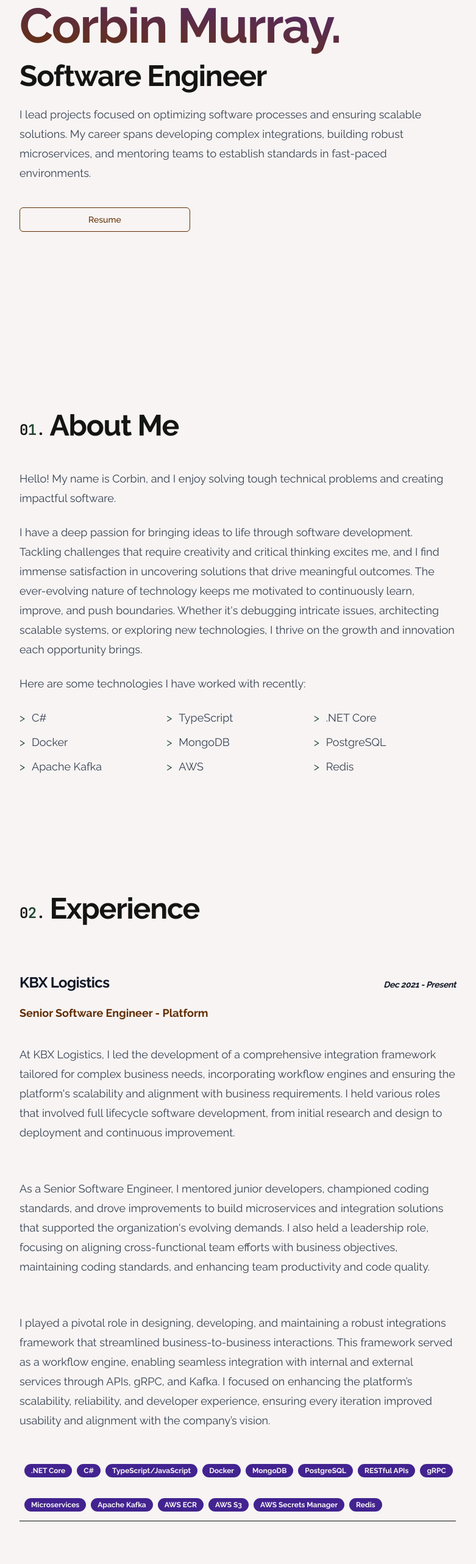
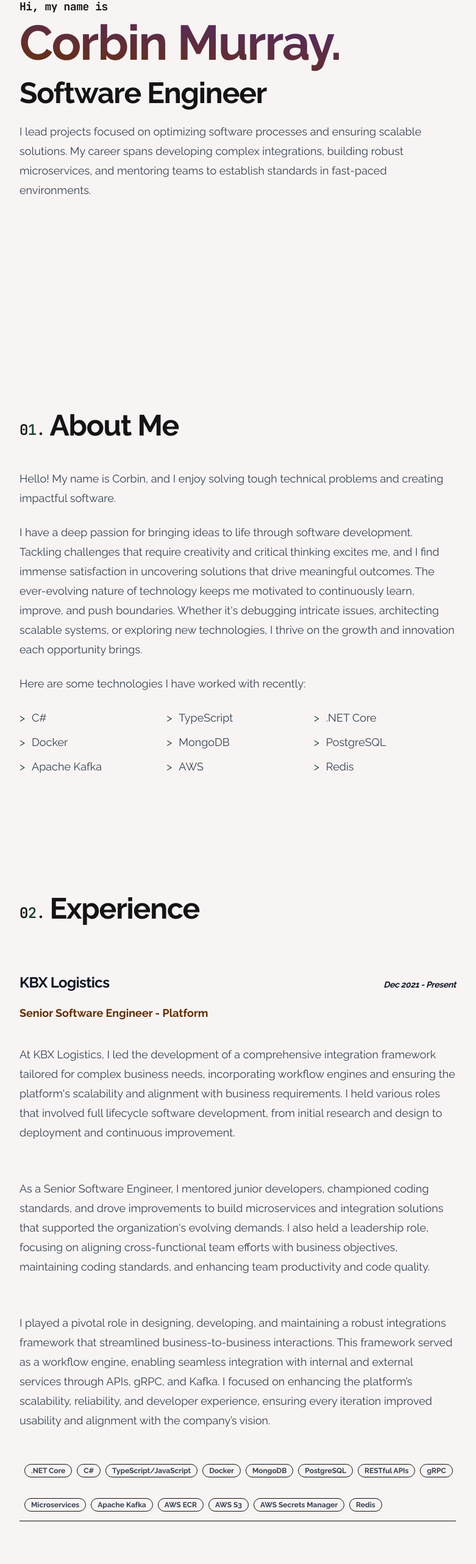
Before and after one commit to corbinmurray/corbinmurray-dev, a Next.js app: page / in a window 1280 px wide. Shown: the part 207-2771 px from the top of the page at 61% size, without its empty margins (96-877 px from the left). Built offline with nearby package versions, Linux system fonts and the light colour scheme.

Commit message:
Test without cta button

```diff
--- a/app/page.tsx
+++ b/app/page.tsx
@@ -1,5 +1,4 @@
 import { Badge } from "@/components/ui/badge";
-import { Button } from "@/components/ui/button";
 import { Card, CardContent, CardFooter, CardHeader, CardTitle } from "@/components/ui/card";
 import RevealSection from "@/components/ui/reveal-section";
 import experiences from "@/lib/experiences.json";
@@ -24,11 +23,11 @@ export default async function Home() {
 					</p>
 				</article>
 
-				<Button asChild variant="outline" size="blockToWide">
+				{/* <Button asChild variant="outline" size="blockToWide">
 					<a href="/Corbin Murray - Resume.pdf" target="_blank" className="mt-4">
 						Resume
 					</a>
-				</Button>
+				</Button> */}
 			</RevealSection>
 
 			<RevealSection id="about" className="mb-24 md:mb-48 scroll-mt-24">
@@ -86,7 +85,7 @@ export default async function Home() {
 								{experience.skills.map((skill, ii) => {
 									return (
 										<li key={ii} className="text-nowrap">
-											<Badge variant="secondary">{skill}</Badge>
+											<Badge variant="accent">{skill}</Badge>
 										</li>
 									);
 								})}
```
